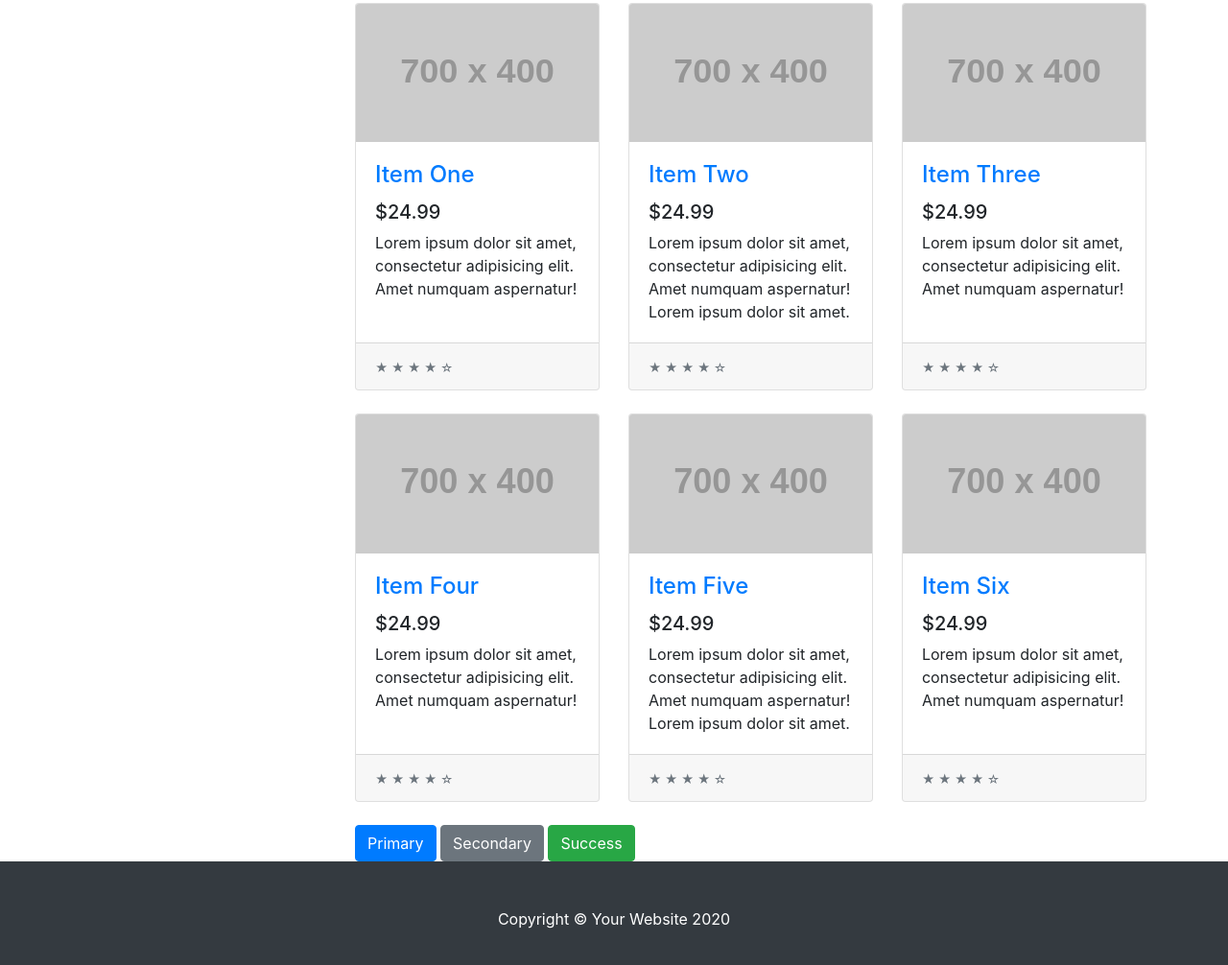
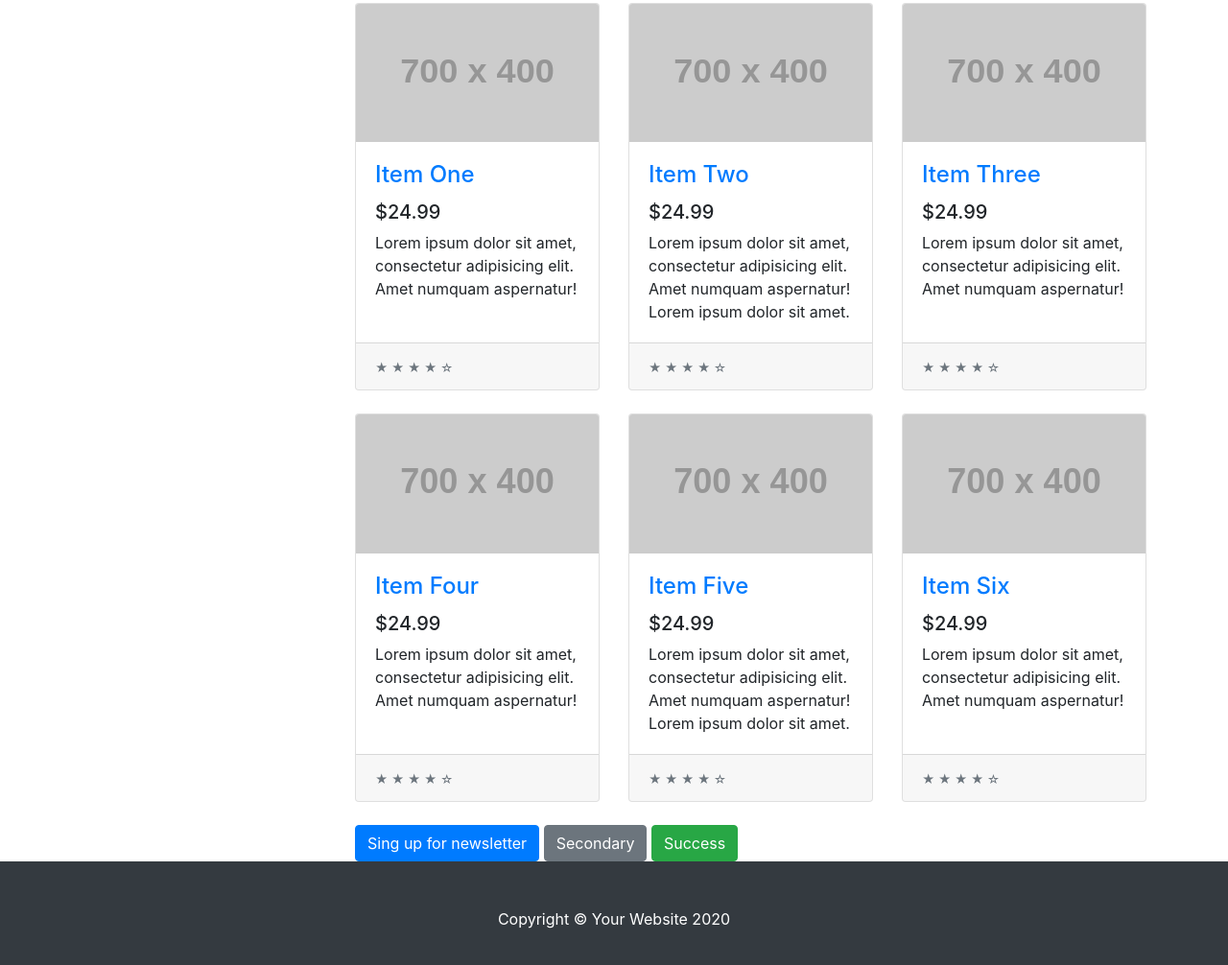
Before and after one commit to penko93ata/events-collector, a plain HTML site: page index.html in a window 1280 px wide. Shown: the part 422-1428 px from the top of the page at 96% size. Drawn offline with Linux system fonts and the light colour scheme; placeholder pictures from the web are drawn by us.

Commit message:
Add class to button to test to test new tag

```diff
--- a/index.html
+++ b/index.html
@@ -225,8 +225,8 @@
 
         </div>
         <!-- /.row -->
-        <button type="button" class="btn btn-primary"
-          data-smart-interaction-tags="clothes,shoes,leather,men">Primary</button>
+        <button type="button" class="btn btn-primary newsletter-form-button-label"
+          data-smart-interaction-tags="clothes,shoes,leather,men">Sing up for newsletter</button>
         <button type="button" class="btn btn-secondary">Secondary</button>
         <button type="button" class="btn btn-success">Success</button>
       </div>
```
